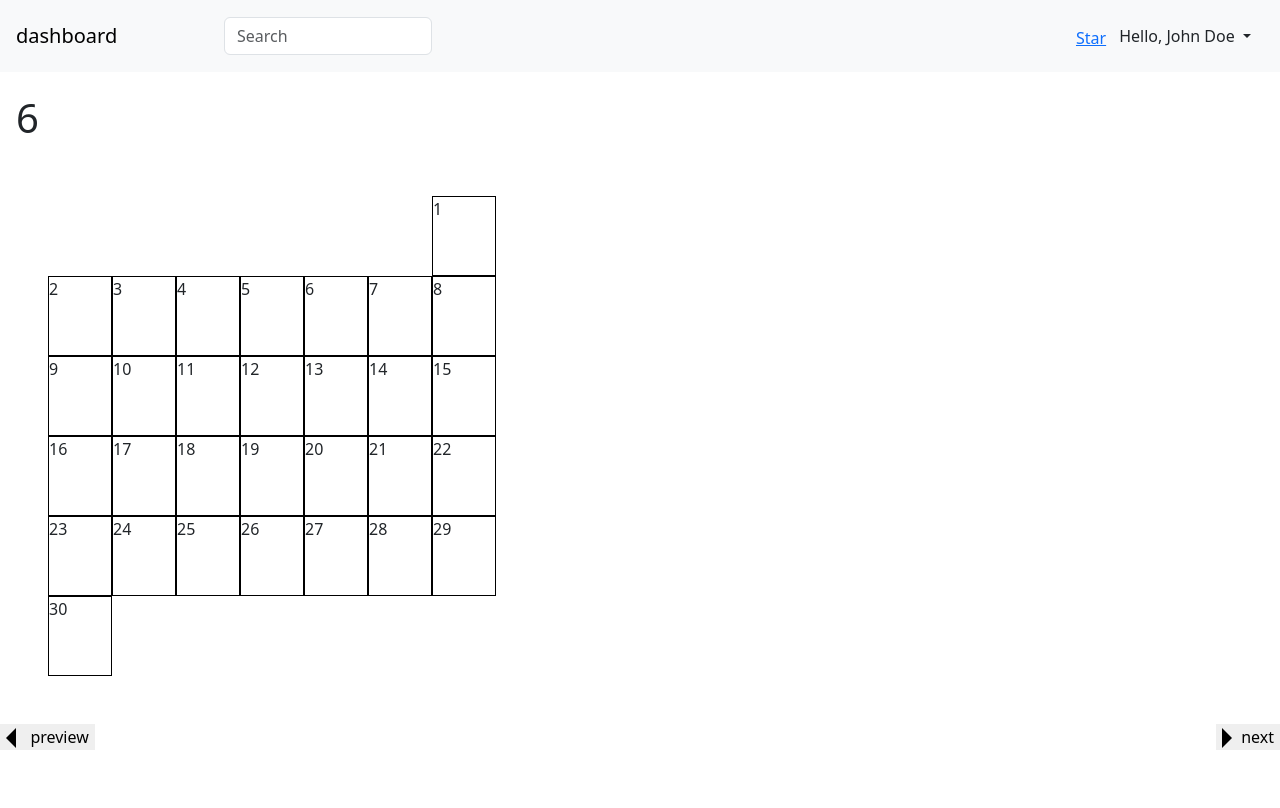
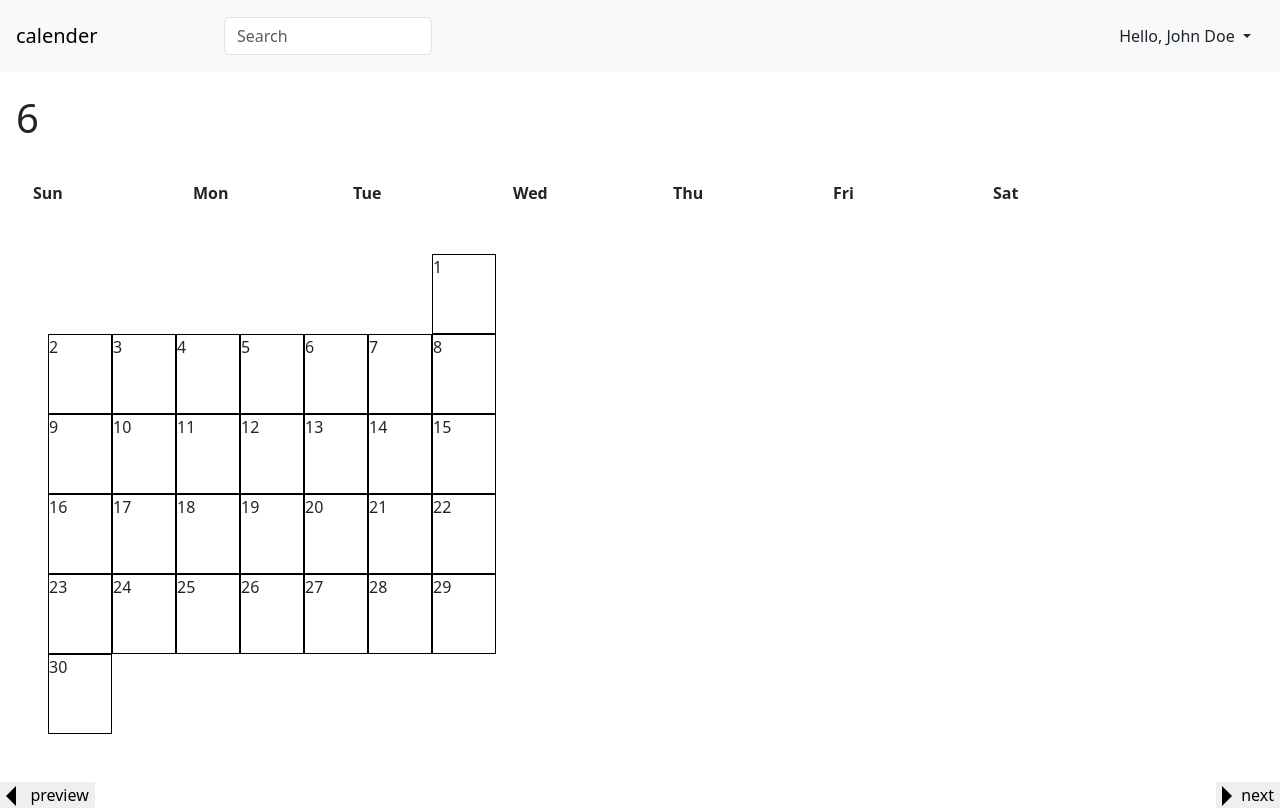
Before and after one commit to aharu6/Calender, a plain HTML site: page index.html in a window 1280 px wide. Drawn offline with nearby package versions, Linux system fonts and the light colour scheme.

Commit message:
uodate html

```diff
--- a/index.html
+++ b/index.html
@@ -12,7 +12,7 @@
 <nav class="navbar navbar-light bg-light p-3">
   <div class="d-flex col-12 col-md-3 col-lg-2 mb-2 mb-lg-0 flex-wrap flex-md-nowrap justify-content-between">
     <a class="navbar-brand" href="#">
-      dashboard
+      calender
     </a>
     <button class="navbar-toggler d-md-none collapsed mb-3" type="button" data-toggle="collapse" data-target="#sidebar" aria-controls="sidebar" aria-expanded="false" aria-label="Toggle navigation">
       <span class="navbar-toggler-icon"></span>
@@ -22,9 +22,7 @@
     <input class="form-control form-control-dark" type="text" placeholder="Search" aria-label="Search">
   </div>
   <div class="col-12 col-md-5 col-lg-8 d-flex align-items-center justify-content-md-end mt-3 mt-md-0">
-    <div class="mr-3 mt-1">
-      <a class="github-button" href="https://github.com/themesberg/simple-bootstrap-5-dashboard" data-color-scheme="no--prefernce:dark;light;dark;light;" data-icon="octicon-star" data-size="large" data-show-count="true" aria-label="Star /themesberg/simple-bootstrap-5-dashboard" >Star</a>
-    </div>
+
     <!---github link いらないかも-->
     <div class="dropdown">
       <button class="btn brn-secondary dropdown-toggle" type="button" id="dropdownMenuButton" data-toggle="dropdown" aria-expanded="false">
@@ -39,6 +37,12 @@
   </div>
 </nav>
     <div id = "month" class="fs-1"></div>
+    <table id="dayHead">
+      <thead>
+        <tr id="calendar-header"></tr>
+      </thead>
+    </table>
+
         <div id = "calender"></div>
         <div id="click"></div>
         <div id="monthbutton">
--- a/script.js
+++ b/script.js
@@ -1,4 +1,13 @@
 document.addEventListener("DOMContentLoaded", function () {
+  const calnederheader = document.getElementById("calendar-header");
+  const dayWeek = ["Sun", "Mon", "Tue", "Wed", "Thu", "Fri", "Sat"];
+  dayWeek.forEach((day) => {
+    const th = document.createElement("th");
+    th.classList.add("day-of-week");
+    th.textContent = day;
+    calnederheader.appendChild(th);
+  });
+
   const calender = document.getElementById("calender");
   const click = document.getElementById("click");
   let clickCount = 0;
--- a/style.css
+++ b/style.css
@@ -2,7 +2,14 @@ h1 {
   color: red;
   font-size: 50px;
 }
-#month{
+#dayHead {
+  margin: 2rem;
+  display: flex;
+}
+.day-of-week {
+  width: 10rem;
+}
+#month {
   margin: 1rem;
 }
 #calender {
```
